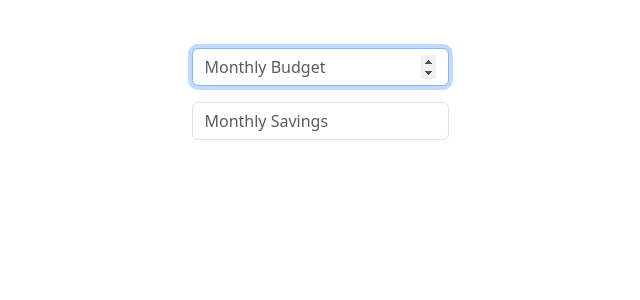
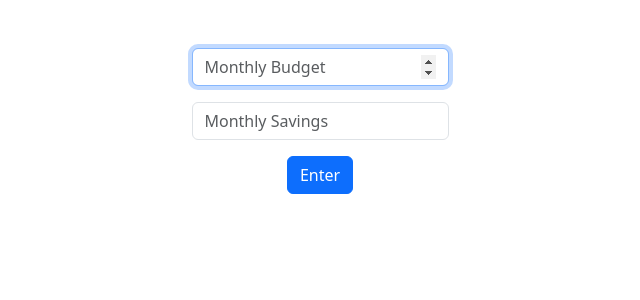
Before and after one commit to swaraliz11/expense-tracker, a Flask app: page /budget in a window 1280 px wide. Shown: the part 76-376 px from the top of the page, without its empty margins (320-960 px from the left). Run offline with Flask 3, Linux system fonts and the light colour scheme.

Commit message:
modified budget.html

```diff
--- a/templates/budget.html
+++ b/templates/budget.html
@@ -12,5 +12,6 @@
         <div class="mb-3">
             <input autocomplete="off" autofocus class="form-control mx-auto w-auto" name="savings" placeholder="Monthly Savings" type="number">
         </div>
+        <button class="btn btn-primary" type="submit"> Enter </button>
     </form>
 {% endblock %}
```
Also changed, not shown: 2 other files.
